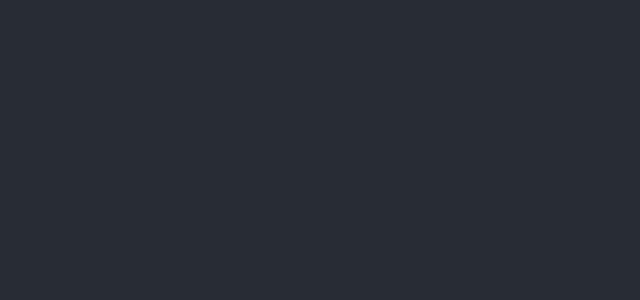
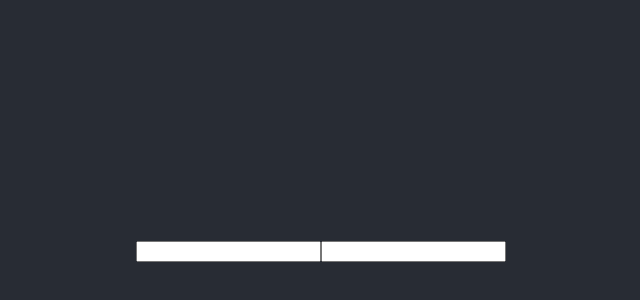
Before and after one commit to bremerjung/secure-car, a React (Create React App) app in the folder frontend/: page /login in a window 1280 px wide. Before the commit this address had no page. Shown: the part 154-454 px from the top of the page, without its empty margins (319-959 px from the left). Built offline with nearby package versions, Linux system fonts and the light colour scheme.

Commit message:
01 LoginPage.tsx added (/login introduced)

```diff
--- a/frontend/src/App.tsx
+++ b/frontend/src/App.tsx
@@ -5,6 +5,7 @@ import {Route, Routes} from "react-router-dom";
 import Homepage from "./components/Homepage";
 import CarGallery from "./components/CarGallery";
 import AddCar from "./components/AddCar";
+import LoginPage from "./components/LoginPage";
 
 export type Car = {
     id: string,
@@ -20,6 +21,7 @@ function App() {
             <header className="App-header">
                 <Routes>
                     <Route path={"/"} element={<Homepage/>}/>
+                    <Route path={"/login"} element={<LoginPage/>}/>
                     <Route path={"/add-car"} element={<AddCar/>}/>
                     <Route path={"/cars"} element={<CarGallery/>}/>
                 </Routes>
--- /dev/null
+++ b/frontend/src/components/LoginPage.tsx
@@ -0,0 +1,16 @@
+import React, {useState} from 'react';
+
+function LoginPage() {
+
+    const [username, setUsername] = useState("");
+    const [password, setPassword] = useState("");
+
+    return (
+        <div>
+            <input type="text"/>
+            <input type="password"/>
+        </div>
+    );
+}
+
+export default LoginPage;
```
Also changed, not shown: 1 other file (tests, documents, lock files or other folders).
